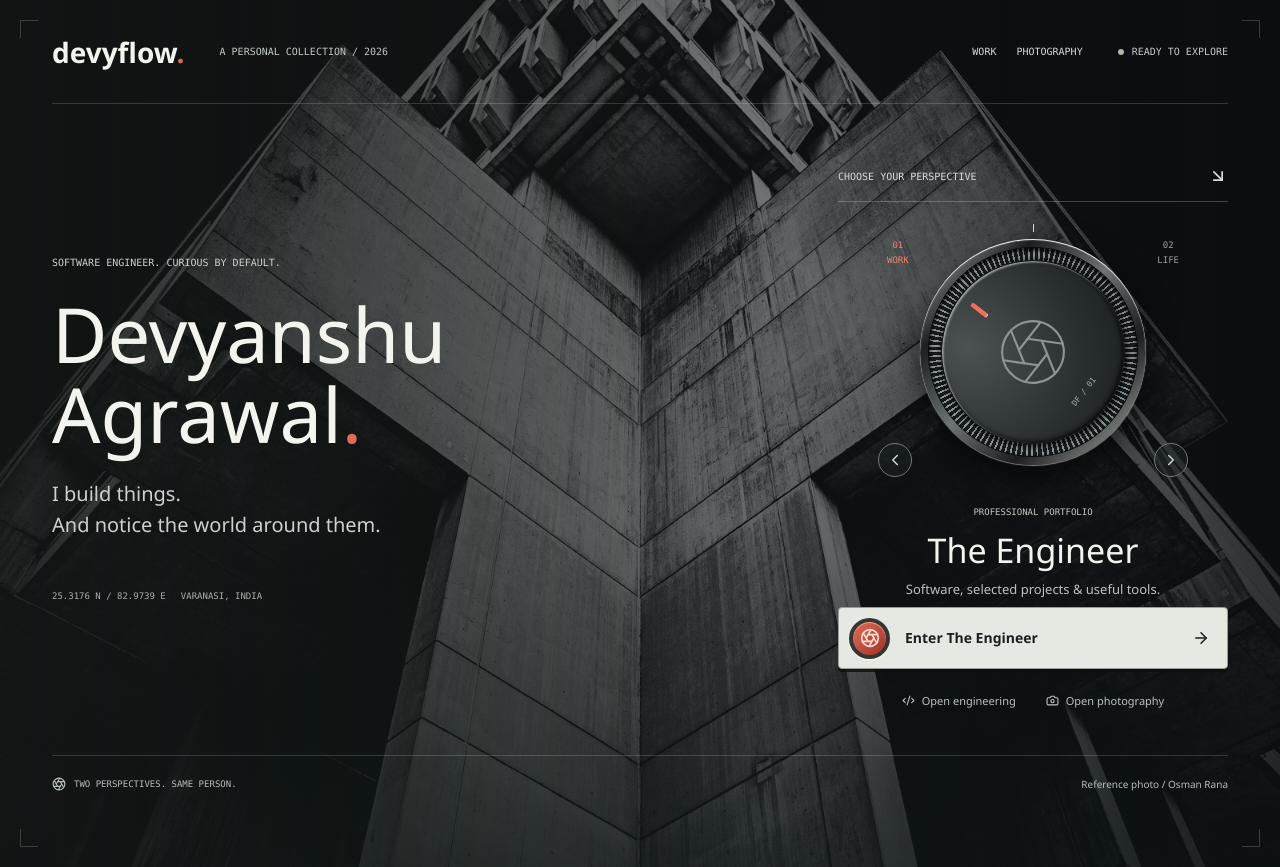
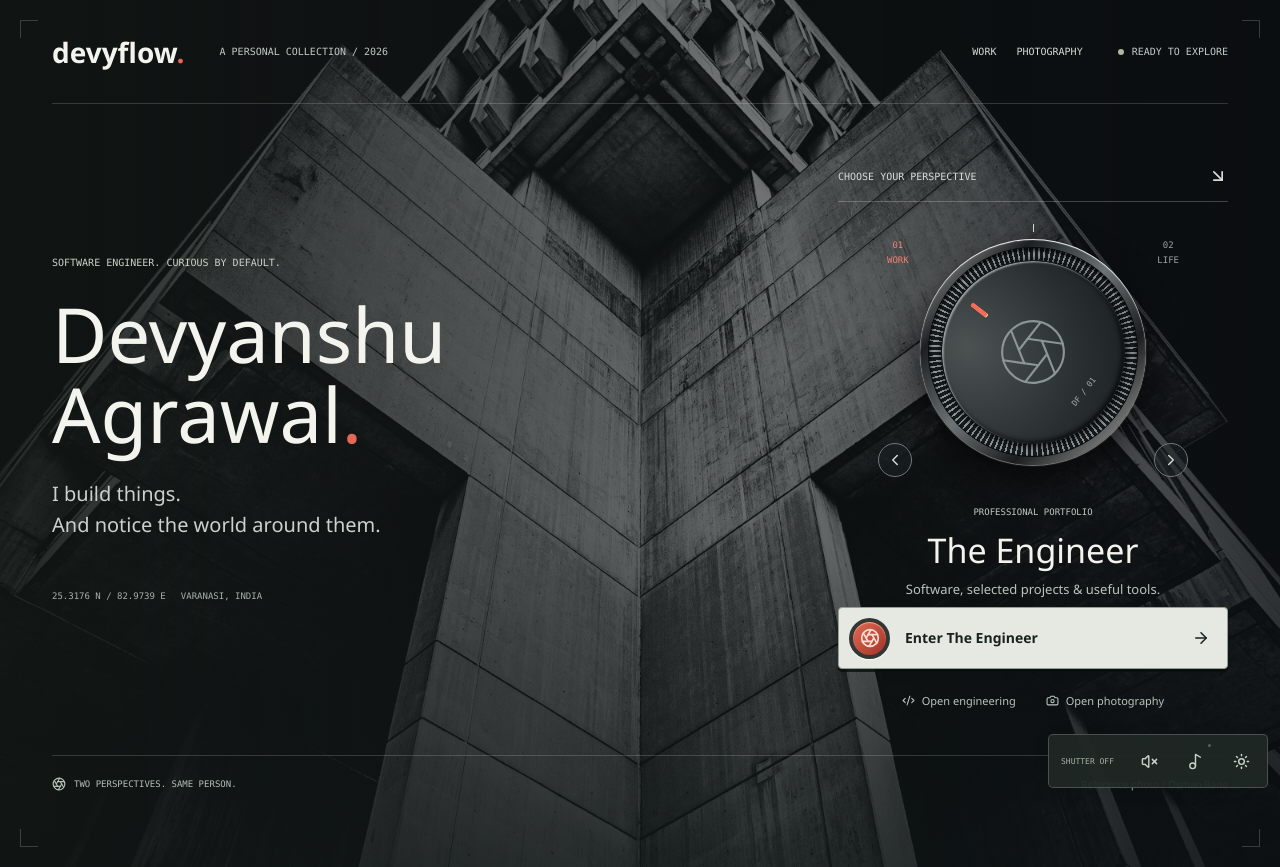
Before and after one commit to devyflow/Edge-Resources-Environment-Testing, a Next.js app: page / in a window 1280 px wide. Built offline with nearby package versions, Linux system fonts and the light colour scheme; no server answers; the database is empty.

Commit message:
Restore visible theme shutter and music controls

```diff
--- a/components/entry-experience-shell.tsx
+++ b/components/entry-experience-shell.tsx
@@ -2,7 +2,7 @@
 
 import { createContext, useContext, useEffect, useRef, useState } from "react";
 import { usePathname, useRouter } from "next/navigation";
-import { Aperture, Moon, Music2, Settings2, Sun, Volume2, VolumeX } from "lucide-react";
+import { Aperture, Moon, Music2, Sun, Volume2, VolumeX } from "lucide-react";
 import { ExperienceAudio } from "@/lib/experience-audio";
 import s from "./entry-experience.module.css";
 
@@ -88,16 +88,15 @@ export default function EntryExperienceShell({ children, area = "home", defaultT
     <ExperienceContext.Provider value={{ enter, shutter, sound, toggleSound, dark, toggleTheme }}>
       <div className={s.experience} data-dark={dark} data-welcome={welcomed} data-photography={photography}>
         {children}
-        {!welcomed && <details className={s.audioDock} aria-label="Experience settings" data-audio-control>
-          <summary className={s.settingsToggle} aria-label="Experience settings" title="Experience settings"><Settings2 size={17} /></summary>
+        <div className={s.audioDock} role="group" aria-label="Experience settings" data-audio-control>
           <div className={s.audioOptions}>
-            {photography && <><span className={s.audioLabel}>{sound ? "SHUTTER ON" : "SHUTTER OFF"}</span>
+            <span className={s.audioLabel}>{sound ? "SHUTTER ON" : "SHUTTER OFF"}</span>
               <button type="button" onClick={toggleSound} aria-pressed={sound} aria-label={sound ? "Mute shutter sounds" : "Enable shutter sounds"} title={sound ? "Mute shutter sounds" : "Enable shutter sounds"}>{sound ? <Volume2 size={17} /> : <VolumeX size={17} />}</button>
-              <button type="button" onClick={() => void toggleMusic()} aria-pressed={music} aria-label={music ? "Pause ambient music" : "Play ambient music"} title={music ? "Pause River Study" : "Play River Study: original ambient sound"}><Music2 size={17} /><i className={s.musicLed} /></button></>}
+              <button type="button" onClick={() => void toggleMusic()} aria-pressed={music} aria-label={music ? "Pause ambient music" : "Play ambient music"} title={music ? "Pause River Study" : "Play River Study: original ambient sound"}><Music2 size={17} /><i className={s.musicLed} /></button>
             <button type="button" onClick={toggleTheme} aria-label={dark ? "Use light theme" : "Use dark theme"} title="Switch theme">{dark ? <Sun size={17} /> : <Moon size={17} />}</button>
             {audioError && <span role="status" className={s.audioError}>{audioError}</span>}
           </div>
-        </details>}
+        </div>
         {phase && <div className={s.transition} data-phase={phase} aria-hidden="true"><div /><div /><Aperture size={36} strokeWidth={1} /></div>}
       </div>
     </ExperienceContext.Provider>
--- a/components/entry-experience.module.css
+++ b/components/entry-experience.module.css
@@ -63,8 +63,6 @@
 .clickFocus { position: absolute; width: 46px; height: 36px; border: 1px solid #d0ecc1; transform: translate(-50%, -50%); pointer-events: none; animation: focusIn .4s ease both; }
 .audioDock { position: fixed; z-index: 25; right: 22px; bottom: 16px; display: flex; align-items: center; gap: 2px; border: 1px solid #767e7380; padding: 4px; border-radius: 5px; background: #202724f2; color: #dce3da; box-shadow: 0 3px 15px #0002; }
 .audioOptions { display: flex; align-items: center; gap: 2px; }
-.settingsToggle { display: none !important; }
-.settingsToggle::-webkit-details-marker { display: none; }
 .audioLabel { font: 8px Consolas, monospace; padding: 0 11px 0 8px; color: #a5b1a4; }
 .audioDock button { width: 36px; height: 35px; border: 0; border-radius: 3px; color: #9ca89e; background: transparent; display: grid; place-items: center; position: relative; }
 .audioDock button[aria-pressed="true"] { color: #f3f5ed; background: #ffffff0c; }
@@ -265,4 +263,7 @@
   .engineer .systemOverview { min-height: 240px; }
 }
 .experience[data-photography=true] .audioLabel { display: inline; }
+.experience .audioDock { right: max(12px, env(safe-area-inset-right)); bottom: max(12px, env(safe-area-inset-bottom)); }
+.experience .audioOptions { display: flex; position: static; padding: 0; border: 0; background: transparent; box-shadow: none; }
+.experience .audioDock button { width: 44px; height: 44px; color: #c8d2ca; }
 .experience[data-photography=true][data-dark=true]{--paper:#0a0c0b;--surface:#151916;--line:#303631;--muted:#aeb5af;--photo-header:#070908;--photo-ink:#eef1ec;--photo-muted:#aeb5af;--photo-line:#303631;--photo-paper:#0a0c0b;--photo-panel:#151916}.experience[data-photography=true][data-dark=false]{--paper:#f4f4f0;--surface:#e8e9e4;--line:#c9ccc6;--muted:#68706a;--photo-header:#e5e6e2;--photo-ink:#171a18;--photo-muted:#68706a;--photo-line:#c9ccc6;--photo-paper:#f4f4f0;--photo-panel:#e8e9e4}
```
